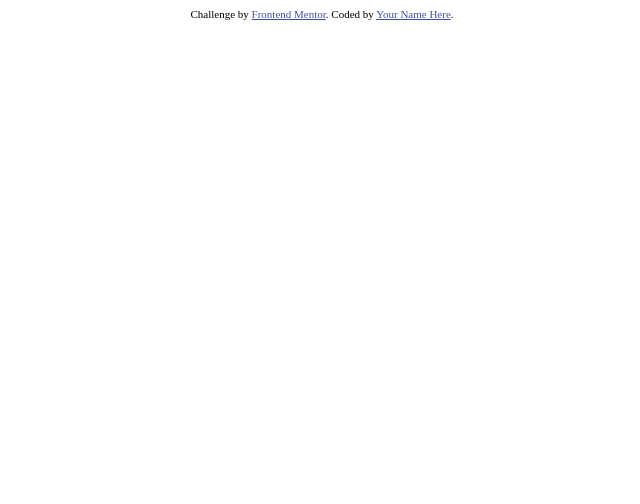
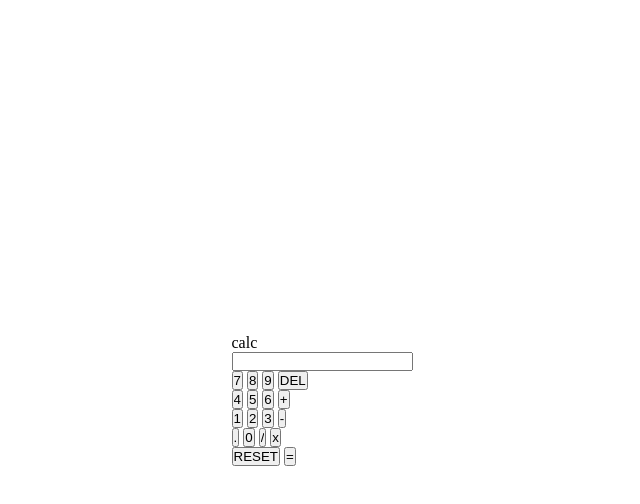
Before and after one commit to Versatile28/calculator-app-main, a plain HTML site: page index.html in a window 1280 px wide. Shown: the whole page, without its empty margins (318-958 px from the left). Drawn offline with Linux system fonts and the light colour scheme.

Commit message:
css adding..

```diff
--- a/index.html
+++ b/index.html
@@ -5,6 +5,7 @@
   <meta name="viewport" content="width=device-width, initial-scale=1.0"> <!-- displays site properly based on user's device -->
 
   <link rel="icon" type="image/png" sizes="32x32" href="./images/favicon-32x32.png">
+  <link rel="stylesheet" href="./style.css">
 
   <title>Frontend Mentor | Calculator app</title>
 
@@ -15,12 +16,42 @@
   </style>
 </head>
 <body>
-
-
-
-  <div class="attribution">
-    Challenge by <a href="https://www.frontendmentor.io?ref=challenge" target="_blank">Frontend Mentor</a>.
-    Coded by <a href="#">Your Name Here</a>.
-  </div>
+  <main class="container">
+    <form>
+      <div class="header">
+        <label for="">calc</label>
+      </div>
+      <input type="text">
+      <div class="details">
+        <div class="row">
+          <input type="button" value="7">
+          <input type="button" value="8">
+          <input type="button" value="9">
+          <input type="button" value="DEL">
+        </div>
+        <div class="row">
+          <input type="button" value="4">
+          <input type="button" value="5">
+          <input type="button" value="6">
+          <input type="button" value="+">
+        </div>
+        <div class="row">
+          <input type="button" value="1">
+          <input type="button" value="2">
+          <input type="button" value="3">
+          <input type="button" value="-">
+        </div>
+        <div class="row">
+          <input type="button" value=".">
+          <input type="button" value="0">
+          <input type="button" value="/">
+          <input type="button" value="x">
+        </div>
+        <div class="row">
+          <input type="button" value="RESET">
+          <input type="button" value="=">
+        </div>
+      </div>
+    </form>
 </body>
 </html>
--- /dev/null
+++ b/style.css
@@ -0,0 +1,17 @@
+*{
+    margin: 0;
+    padding: 0;
+    box-sizing: border-box;
+}
+
+body{
+    height: 100vh;
+    max-width: 100vw;
+    display: flex;
+    align-items: center;
+    justify-content: center;
+}
+
+.conatainer{
+
+}
```
